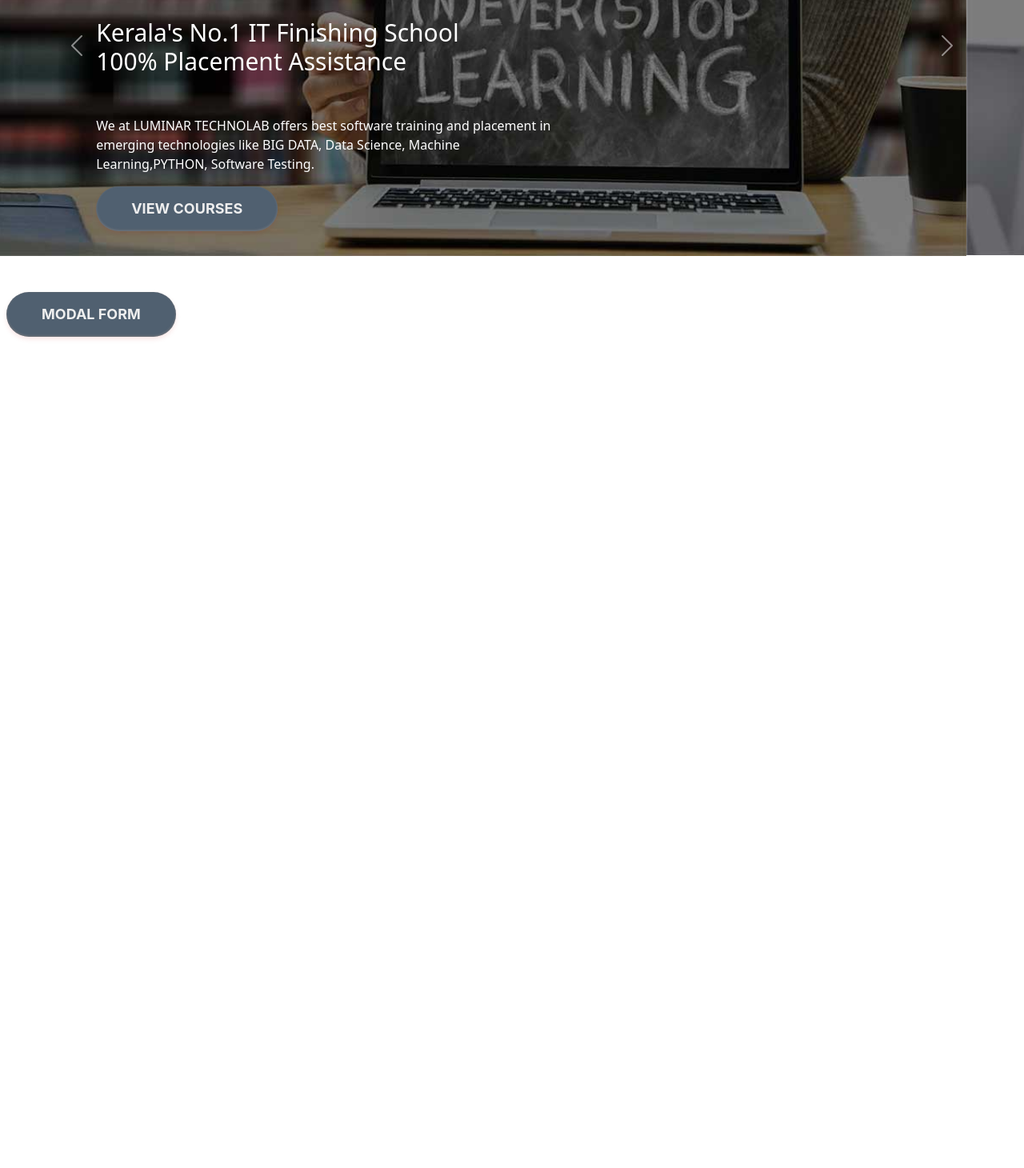
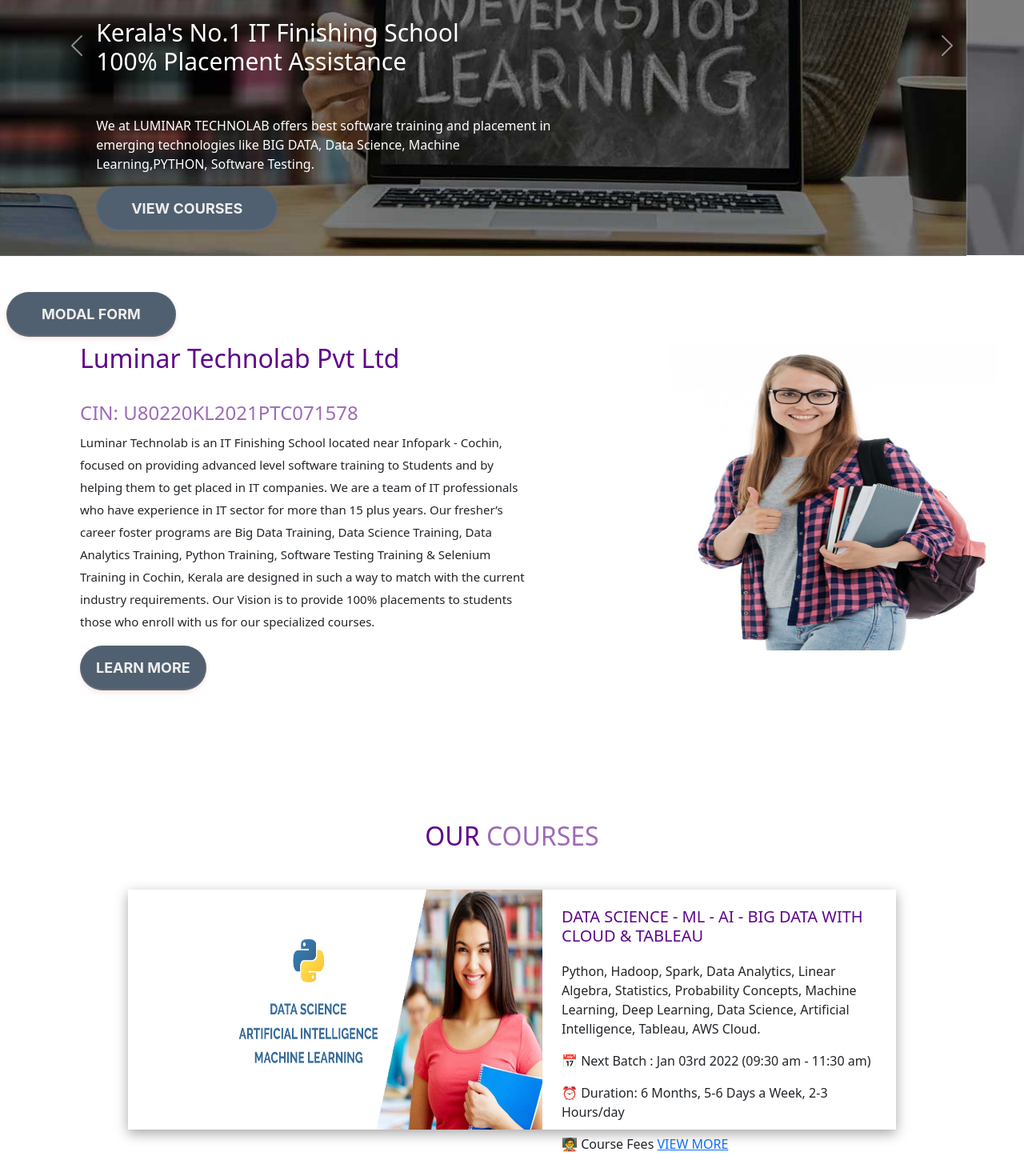
Before and after one commit to manzoor0786/luminaroldsite, a plain HTML site: page index.html in a window 1280 px wide. Shown: the part 316-1776 px from the top of the page at 80% size. Before the commit the page ends 800 px from the top, so only its background shows below. Drawn offline with nearby package versions, Linux system fonts and the light colour scheme.

Commit message:
new updation

```diff
--- a/index.html
+++ b/index.html
@@ -1,24 +1,30 @@
 <!DOCTYPE html>
 <html lang="en">
+
 <head>
   <meta charset="UTF-8">
   <meta name="viewport" content="width=device-width, initial-scale=1.0">
   <title>Document</title>
-    <link href="https://cdn.jsdelivr.net/npm/bootstrap@5.3.0/dist/css/bootstrap.min.css" rel="stylesheet" integrity="sha384-9ndCyUaIbzAi2FUVXJi0CjmCapSmO7SnpJef0486qhLnuZ2cdeRhO02iuK6FUUVM" crossorigin="anonymous">
-    <script src="https://cdn.jsdelivr.net/npm/bootstrap@5.3.0/dist/js/bootstrap.bundle.min.js" integrity="sha384-geWF76RCwLtnZ8qwWowPQNguL3RmwHVBC9FhGdlKrxdiJJigb/j/68SIy3Te4Bkz" crossorigin="anonymous"></script>
+  <link href="https://cdn.jsdelivr.net/npm/bootstrap@5.3.0/dist/css/bootstrap.min.css" rel="stylesheet"
+    integrity="sha384-9ndCyUaIbzAi2FUVXJi0CjmCapSmO7SnpJef0486qhLnuZ2cdeRhO02iuK6FUUVM" crossorigin="anonymous">
+  <script src="https://cdn.jsdelivr.net/npm/bootstrap@5.3.0/dist/js/bootstrap.bundle.min.js"
+    integrity="sha384-geWF76RCwLtnZ8qwWowPQNguL3RmwHVBC9FhGdlKrxdiJJigb/j/68SIy3Te4Bkz"
+    crossorigin="anonymous"></script>
   <link rel="stylesheet" href="https://cdnjs.cloudflare.com/ajax/libs/font-awesome/6.4.0/css/all.min.css">
   <link rel="stylesheet" href="./style.css">
 
 </head>
+
 <body>
   <nav class="navbar navbar-expand-lg bg-white">
     <div class="container">
       <img src="./image/download.jpeg" alt="" class="" style="width: 280px; height: 57px;">
-          <a class= "navbar-brand" href="#"></a>
-          <button class="navbar-toggler" type="button" data-bs-toggle="collapse" data-bs-target="#navbarNav" aria-controls="navbarNav" aria-expanded="false" aria-label="Toggle navigation">
+      <a class="navbar-brand" href="#"></a>
+      <button class="navbar-toggler" type="button" data-bs-toggle="collapse" data-bs-target="#navbarNav"
+        aria-controls="navbarNav" aria-expanded="false" aria-label="Toggle navigation">
         <span class="navbar-toggler-icon"></span>
       </button>
-          <div class="collapse navbar-collapse " id="navbarNav" style="margin-left: 30% "  >
+      <div class="collapse navbar-collapse " id="navbarNav" style="margin-left: 30% ">
         <ul class="navbar-nav">
           <li class="nav-item">
             <a class="nav-link active" aria-current="page" href="#">Home</a>
@@ -44,22 +50,22 @@
   </nav>
   <div id="carouselExampleIndicators" class="carousel slide" data-bs-ride="carousel">
     <div class="carousel-indicators">
-          <button type="button" data-bs-target="#carouselExampleIndicators" data-bs-slide-to="0" class="active" aria-current="true" aria-label="Slide 1"></button>
-          <button type="button" data-bs-target="#carouselExampleIndicators" data-bs-slide-to="1" aria-label="Slide 2"></button>
+      <button type="button" data-bs-target="#carouselExampleIndicators" data-bs-slide-to="0" class="active"
+        aria-current="true" aria-label="Slide 1"></button>
+      <button type="button" data-bs-target="#carouselExampleIndicators" data-bs-slide-to="1"
+        aria-label="Slide 2"></button>
 
     </div>
-        <div class="carousel-inner" >
-          <div class="carousel-item active" style="height: 75vh" >
+    <div class="carousel-inner">
+      <div class="carousel-item active" style="height: 75vh">
         <img src="./image/bg1.jpg" class="d-block w-100" alt="...">
-            <div class="carousel-caption d-none d-md-block pb-5 ">
+        <div class="carousel-caption d-none d-md-block pb-5">
           <h1>Kerala's No.1 IT Finishing School <br>
             100% Placement Assistance</h1>
 
-              <p style="width:65%">We at LUMINAR TECHNOLAB offers best software training and placement in emerging technologies like BIG DATA, Data Science, Machine Learning,PYTHON, Software Testing.</p>
-              <button
-              class="btn1 "
-
-            >
+          <p style="width:65%">We at LUMINAR TECHNOLAB offers best software training and placement in emerging
+            technologies like BIG DATA, Data Science, Machine Learning,PYTHON, Software Testing.</p>
+          <button class="btn1 ">
             VIEW COURSES
           </button>
         </div>
@@ -70,70 +76,47 @@
           <h1>Data Science, ML & AI <br>
             Big Data - Hadoop & Spark <br>
             Python Data Science</h1>
-              <p >We LUMINAR TECHNOLAB offers best software training and placement in emerging technologies like Big Data, Hadoop, Spark,Data Scince, Machine Learning, Deep Learning and AI.</p>
-              <button
-              class="btn1 "
-            >
+          <p>We LUMINAR TECHNOLAB offers best software training and placement in emerging technologies like Big Data,
+            Hadoop, Spark,Data Scince, Machine Learning, Deep Learning and AI.</p>
+          <button class="btn1 ">
             VIEW COURSES
           </button>
         </div>
       </div>
 
     </div>
-        <button class="carousel-control-prev" type="button" data-bs-target="#carouselExampleIndicators" data-bs-slide="prev">
+    <button class="carousel-control-prev" type="button" data-bs-target="#carouselExampleIndicators"
+      data-bs-slide="prev">
       <span class="carousel-control-prev-icon" aria-hidden="true"></span>
       <span class="visually-hidden">Previous</span>
     </button>
-        <button class="carousel-control-next" type="button" data-bs-target="#carouselExampleIndicators" data-bs-slide="next">
+    <button class="carousel-control-next" type="button" data-bs-target="#carouselExampleIndicators"
+      data-bs-slide="next">
       <span class="carousel-control-next-icon" aria-hidden="true"></span>
       <span class="visually-hidden">Next</span>
     </button>
   </div>
-      <button
-          type="button"
-          class="btn1 btn-lg btn-primary rounded-5 m-2"
-          data-bs-toggle="modal"
-          data-bs-target="#exampleModal"
-
-        >
+  <button type="button" class="btn1 btn-lg btn-primary rounded-5 m-2" data-bs-toggle="modal"
+    data-bs-target="#exampleModal">
     MODAL FORM
   </button>
   <div class="modal fade" id="exampleModal" tabindex="-1" aria-labelledby="exampleModalLabel" aria-hidden="true">
     <div class="modal-dialog">
       <div class="modal-content">
         <div class="modal-header">
-                    <h1 class="modal-title fs-5" id="exampleModalLabel" >Get Training Quote for free</h1>
+          <h1 class="modal-title fs-5" id="exampleModalLabel">Get Training Quote for free</h1>
           <button type="button" class="btn-close" data-bs-dismiss="modal" aria-label="Close"></button>
         </div>
         <div class="modal-body">
 
 
-                        <input
-                          type="text"
-                          placeholder="Name"
-                          class="form-control"
-                          style="border: none"
-                        />
+          <input type="text" placeholder="Name" class="form-control" style="border: none" />
           <hr />
-                        <input
-                          type="email"
-                          placeholder="Email"
-                          class="form-control"
-                          style="border: none"
-                        />
+          <input type="email" placeholder="Email" class="form-control" style="border: none" />
           <hr />
-                        <input
-                          type="tel"
-                          placeholder="Phone"
-                          class="form-control"
-                          style="border: none"
-                        />
+          <input type="tel" placeholder="Phone" class="form-control" style="border: none" />
           <hr />
-                        <select
-                          name="current_status"
-                          required=""
-                          class="form-select rounded-0 mb-3"
-                        >
+          <select name="current_status" required="" class="form-select rounded-0 mb-3">
             <option selected="true" disabled="disabled">
               Select Course interested in
             </option>
@@ -153,27 +136,11 @@
             </option>
 
           </select>
-                        <input
-                          type="text"
-                          placeholder="City"
-                          class="form-control"
-                          style="border: none"
-                        />
+          <input type="text" placeholder="City" class="form-control" style="border: none" />
           <hr />
-                        <textarea
-                          name="comment"
-                          id="comment"
-                          cols="30"
-                          rows="10"
-                          placeholder="Comment"
-                          class="form-control mb-3"
-                          style="border: none"
-                        ></textarea>
-                        <button
-                          type="submit"
-                          class="btn2 btn-primary rounded-5"
-
-                        >
+          <textarea name="comment" id="comment" cols="30" rows="10" placeholder="Comment" class="form-control mb-3"
+            style="border: none"></textarea>
+          <button type="submit" class="btn2 btn-primary rounded-5">
             SUBMIT
           </button>
 
@@ -181,5 +148,50 @@
       </div>
     </div>
   </div>
+
+  <div class="row">
+    <div class="col-lg-7 ">
+      <h3>Luminar Technolab Pvt Ltd</h3>
+      <h4 class="i1">CIN: U80220KL2021PTC071578</h4>
+      <p class="p1">
+        Luminar Technolab is an IT Finishing School located near Infopark - Cochin, focused on providing advanced
+        level
+        software training to Students and by helping them to get placed in IT companies. We are a team of IT
+        professionals who have experience in IT sector for more than 15 plus years. Our fresher’s career foster
+        programs
+        are Big Data Training, Data Science Training, Data Analytics Training, Python Training, Software Testing
+        Training & Selenium Training in Cochin, Kerala are designed in such a way to match with the current industry
+        requirements. Our Vision is to provide 100% placements to students those who enroll with us for our
+        specialized
+        courses.
+      </p>
+
+      <button type="button" class="btn3 ">
+        LEARN MORE
+      </button>
+    </div>
+    <div class="col-lg-5 ">
+      <img src="./image/site.jpg" class="im" alt="">
+    </div>
+  </div>
+  <h2 style="color: #5e068a; " class="text-center mt-5">OUR <span style="color: #5e068a99;">COURSES</span></h2>
+  <div class="container w-75 mb-5 mt-5">
+    <div class="row c">
+      <div class="col-lg-6">
+        <img src="./image/python.jpg" class="im1" alt="">
+      </div>
+      <div class="col-lg-6">
+        <h5>DATA SCIENCE - ML - AI - BIG DATA WITH CLOUD & TABLEAU</h5>
+        <p>Python, Hadoop, Spark, Data Analytics, Linear Algebra, Statistics, Probability Concepts, Machine Learning,
+          Deep Learning, Data Science, Artificial Intelligence, Tableau, AWS Cloud.</p>
+        <p>📅 Next Batch : Jan 03rd 2022 (09:30 am - 11:30 am)</p>
+        <p>⏰ Duration: 6 Months, 5-6 Days a Week, 2-3 Hours/day</p>
+        <p>🧑‍🏫 Course Fees <a href>VIEW MORE</a></p>
+
+      </div>
+    </div>
+  </div>
+
 </body>
+
 </html>
--- a/style.css
+++ b/style.css
@@ -117,3 +117,88 @@
       top: 0;
     }
   }
+.p1{
+font-size: 20px;
+
+font-size: 15px;
+line-height: 28px;
+max-width: 565px;
+  }
+
+  .i1{
+    color: #5e068a99;
+    margin-top: 35px;
+  }
+  h3{
+  font-size: 32px;
+  color: #5e068a;
+
+
+  }
+  .im{
+    width: 100%;
+    height:70%;
+
+  }
+  .btn3{
+    padding-top: 25px;
+    padding-right: 40px;
+    margin-bottom: 20px;
+    background-color: rgb(80, 96, 112);
+    border-radius: 50px;
+    border: 0;
+    box-shadow: rgba(158, 146, 137, 0.5) 0 -1px 3px 0 inset,rgba(194, 14, 14, 0.1) 0 3px 6px 0;
+    box-sizing: border-box;
+    color: rgb(238, 238, 238);
+    cursor: pointer;
+    display: inherit;
+    font-family: "Space Grotesk",-apple-system,system-ui,"Segoe UI",Roboto,Helvetica,Arial,sans-serif,"Apple Color Emoji","Segoe UI Emoji","Segoe UI Symbol";
+    font-size: 18px;
+    font-weight: 700;
+    line-height: 24px;
+    margin: 0;
+    min-height: 56px;
+    min-width: 120px;
+    padding: 16px 20px;
+    position: relative;
+    text-align: center;
+    user-select: none;
+    -webkit-user-select: none;
+    touch-action: manipulation;
+    vertical-align: baseline;
+    transition: all .2s cubic-bezier(.22, .61, .36, 1);
+  }
+  .btn3:hover {
+    background-color: #5e068a;
+    transform: translateY(-2px);
+  }
+  .im1{
+    height: 300px;
+    width: 100%;
+  }
+.row{
+  padding-left: 100px;
+}
+h5{
+  font-size: 20px;
+  color: #5e068a;
+  margin-bottom: 20px;
+    padding-top: 22px;
+  }
+  .c {
+    transition: 1s ease-out;
+    height:300px;
+    }
+
+    .c:hover{
+    -webkit-transform: scale(1.1);
+    -ms-transform: scale(1.1);
+    transform: scale(1.1);
+    transition: 1s ease-out;
+    }
+    h2{
+      margin-bottom: .5rem;
+    }
+   .c{
+    box-shadow: rgba(0, 0, 0, 0.35) 0px 5px 15px;
+   }
```
Also changed, not shown: image/python.jpg (added), image/site.jpg (added). Lines whose indentation alone changed are shown as unchanged.
